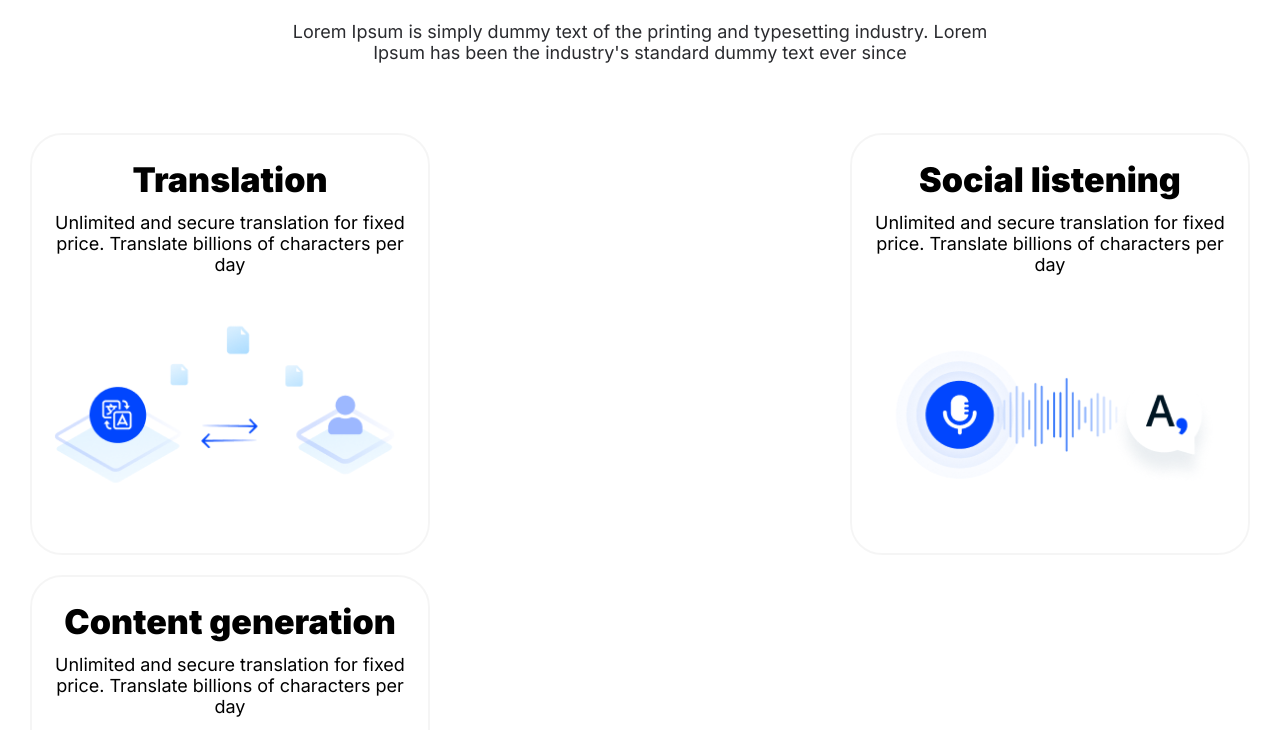
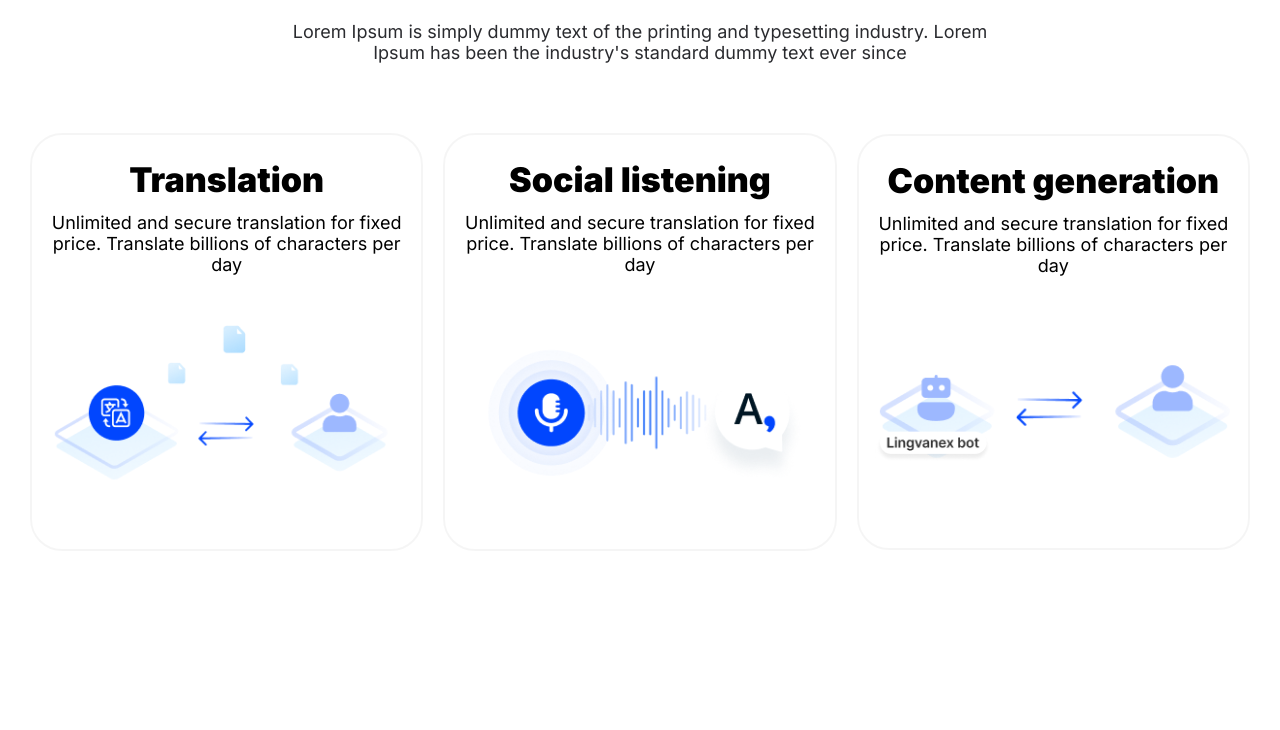
Before and after one commit to DimaKlan/testWork, a plain HTML site: page index.html in a window 1280 px wide. Shown: the part 560-1290 px from the top of the page. Drawn offline with Linux system fonts and the light colour scheme.

Commit message:
Update style.css

```diff
--- a/style.css
+++ b/style.css
@@ -100,10 +100,8 @@ button:hover {
 .solution__cards {
     padding-top: 70px;
     display: flex;
-    justify-content: space-between;
     align-items: center;
     gap: 20px;
-    flex-wrap: wrap;
 }
 
 
@@ -119,6 +117,7 @@ button:hover {
     .solution__cards {
         justify-content: center;
         flex-direction: column;
+        flex-wrap: wrap;
     }
 }
 
```
